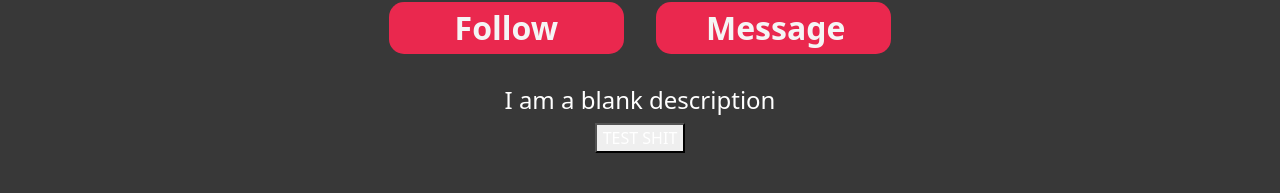
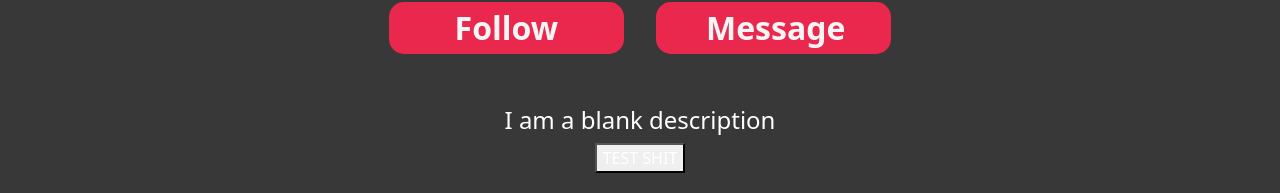
Before and after one commit to aetheryn/toktik, a React (Vite) app in the folder react-node/: page /profile/1 in a window 1280 px wide. Shown: the part 306-499 px from the top of the page. Built offline with nearby package versions, Linux system fonts and the light colour scheme; no server answers.

Commit message:
hide buttons when user viewing own profile page

```diff
--- a/react-node/src/pages/Profile.jsx
+++ b/react-node/src/pages/Profile.jsx
@@ -156,12 +156,6 @@ const Profile = () => {
     }
   }, [follow]);
 
-  // useEffect(() => {
-  //   if (updateProfileStatus) {
-
-  //   }
-  // }, [updateProfileStatus]);
-
   return (
     <div className={styles.container}>
       <div className={styles.profileContainer}>
@@ -183,6 +177,8 @@ const Profile = () => {
             <h3>likes</h3>
           </div>
         </div>
+
+        {currentUser !== userCtx.username ? (
           <div className={styles.profileButtons}>
             {followStatus ? (
               <div className="unfollowBtn">
@@ -195,7 +191,10 @@ const Profile = () => {
               </div>
             ) : (
               <div className="followBtn">
-              <button className={styles.button} onClick={() => handleFollow()}>
+                <button
+                  className={styles.button}
+                  onClick={() => handleFollow()}
+                >
                   Follow
                 </button>
               </div>
@@ -207,6 +206,9 @@ const Profile = () => {
               </button>
             </div>
           </div>
+        ) : (
+          ""
+        )}
 
         <div className={styles.descriptionContainer}>
           {!updateProfileStatus ? (
--- a/react-node/src/pages/Profile.module.css
+++ b/react-node/src/pages/Profile.module.css
@@ -53,6 +53,7 @@
   display: flex;
   justify-content: center;
   width: 100%;
+  margin-top: 20px;
 }
 
 .description {
```
Lines whose indentation alone changed are shown as unchanged.
